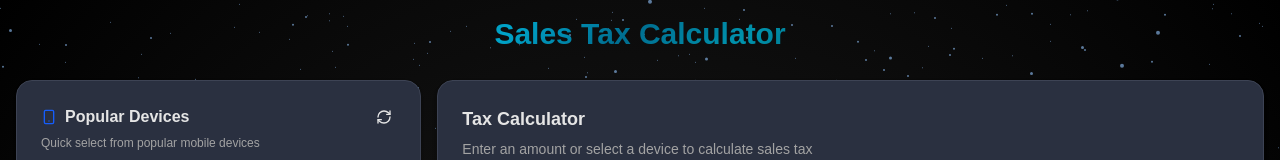
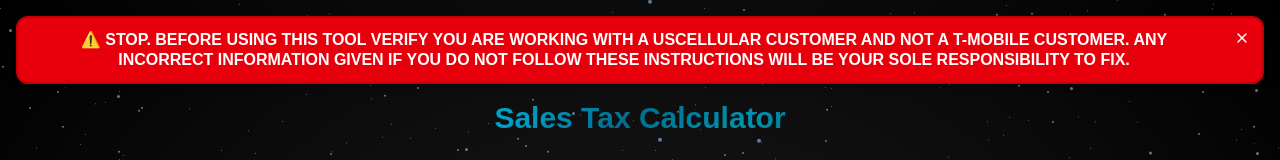
Before and after one commit to Kory111111111111111111/sales-tax-calc, a Next.js app: page / in a window 1280 px wide. Shown: the top 160 px of the page. Built offline with nearby package versions, Linux system fonts and the light colour scheme; no server answers.

Commit message:
feat: add warning banner for user verification before using the tool

```diff
--- a/src/pages/index.tsx
+++ b/src/pages/index.tsx
@@ -1,5 +1,5 @@
 import { useState } from "react";
-import { Calculator, MapPin, Search } from "lucide-react";
+import { Calculator, MapPin, Search, X } from "lucide-react";
 import { Card, CardContent, CardDescription, CardHeader, CardTitle } from "@/components/ui/card";
 import { Button } from "@/components/ui/button";
 import { Input } from "@/components/ui/input";
@@ -30,6 +30,7 @@
   const [selectedDevice, setSelectedDevice] = useState<string>("");
   const [useDevicePrice, setUseDevicePrice] = useState<boolean>(false);
   const [usePrepaidPrice, setUsePrepaidPrice] = useState<boolean>(false);
+  const [showWarningBanner, setShowWarningBanner] = useState<boolean>(true);
 
   // Update state selection and save to preferences
   const handleStateChange = (newState: string) => {
@@ -97,6 +98,22 @@
       ]}
     >
       <div className="container mx-auto px-4 py-4 relative z-10 min-h-screen overflow-y-auto">
+        {/* Warning Banner */}
+        {showWarningBanner && (
+          <div className="mb-4 bg-red-600 text-white px-4 py-3 rounded-lg border-2 border-red-700 shadow-lg relative">
+            <button
+              onClick={() => setShowWarningBanner(false)}
+              className="absolute top-2 right-2 p-1 hover:bg-red-700 rounded transition-colors"
+              aria-label="Close warning banner"
+            >
+              <X className="h-4 w-4" />
+            </button>
+            <p className="text-center font-semibold text-sm sm:text-base leading-tight pr-8">
+              ⚠️ STOP. BEFORE USING THIS TOOL VERIFY YOU ARE WORKING WITH A USCELLULAR CUSTOMER AND NOT A T-MOBILE CUSTOMER. ANY INCORRECT INFORMATION GIVEN IF YOU DO NOT FOLLOW THESE INSTRUCTIONS WILL BE YOUR SOLE RESPONSIBILITY TO FIX.
+            </p>
+          </div>
+        )}
+
         {/* Header */}
         <div className="flex justify-center items-start mb-4">
           <div className="text-center">
```
